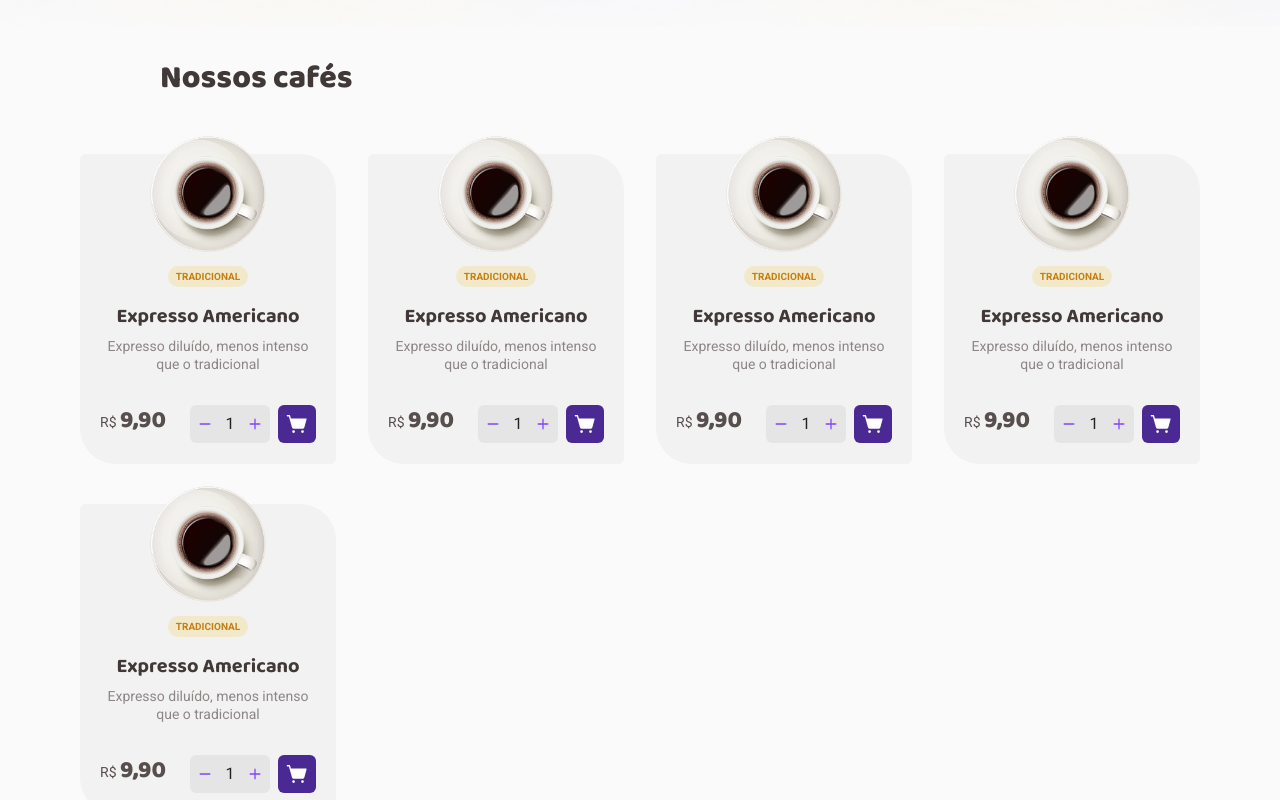
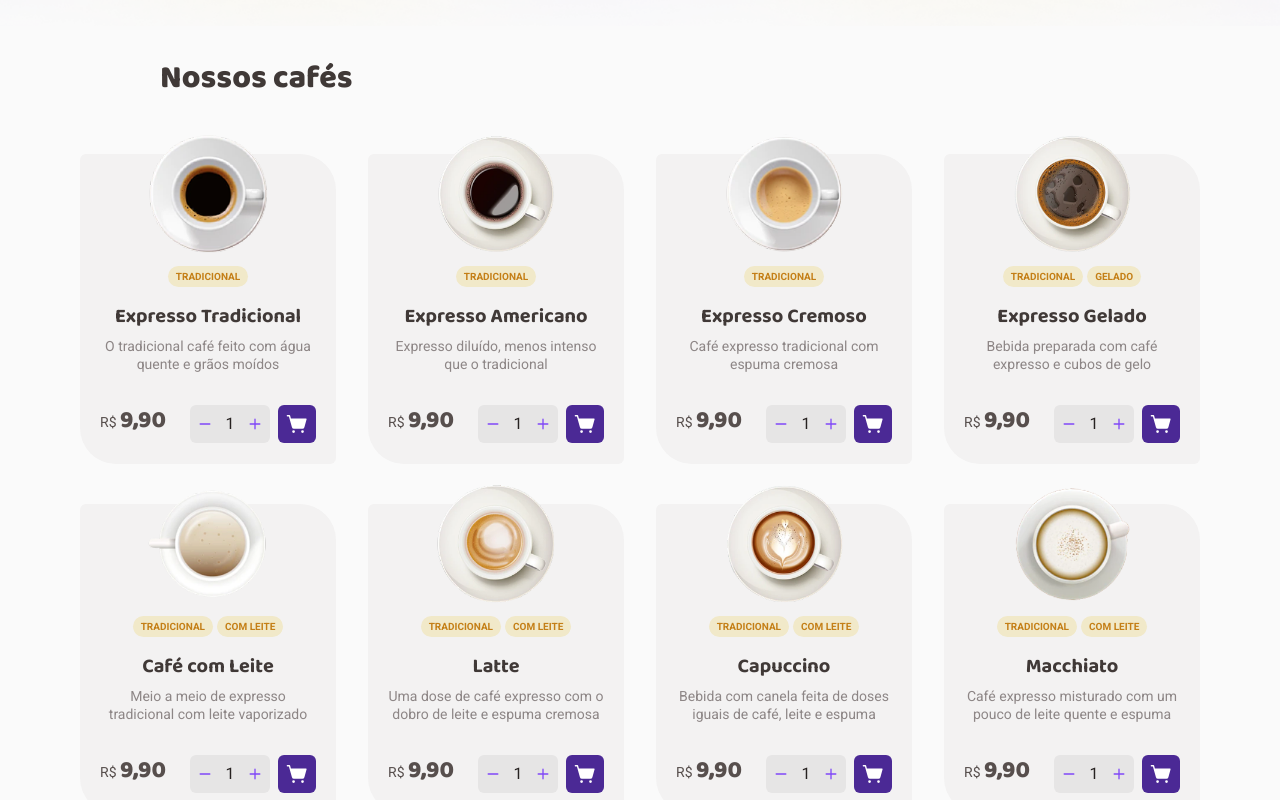
Before and after one commit to wander-alves/coffee-delivery, a React (Vite) app: page / in a window 1280 px wide. Shown: the part 640-1440 px from the top of the page. Built offline with nearby package versions, Linux system fonts and the light colour scheme.

Commit message:
feat: add cart context reducer

```diff
--- a/src/components/cart-controls/index.tsx
+++ b/src/components/cart-controls/index.tsx
@@ -1,30 +1,31 @@
 import { MinusIcon, PlusIcon } from '@phosphor-icons/react';
 
 import { CartControlsContainer } from './styles';
-import { useState } from 'react';
 
-export function CartControls() {
-  const [items, setItems] = useState(1);
+interface CartControlsProps {
+  quantity: number;
+  incrementQuantity: () => void;
+  decrementQuantity: () => void;
+}
 
+export function CartControls({
+  quantity,
+  incrementQuantity,
+  decrementQuantity,
+}: CartControlsProps) {
   function increment() {
-    if (items >= 99) {
-      return;
-    }
-    setItems((prev) => prev + 1);
+    incrementQuantity();
   }
 
   function decrement() {
-    if (items <= 1) {
-      return;
-    }
-    setItems((prev) => prev - 1);
+    decrementQuantity();
   }
   return (
     <CartControlsContainer>
       <button type="button" onClick={decrement}>
         <MinusIcon size={14} weight="bold" />
       </button>
-      <span>{items}</span>
+      <span>{quantity}</span>
       <button type="button" onClick={increment}>
         <PlusIcon size={14} weight="bold" />
       </button>
--- a/src/components/coffee-card/index.tsx
+++ b/src/components/coffee-card/index.tsx
@@ -7,26 +7,74 @@ import {
   TagList,
 } from './styles';
 
-import coffeeImage from '../../assets/images/expresso_americano.png';
 import { CartControls } from '../cart-controls';
 import { Button } from '../button';
+import { useContext, useState } from 'react';
+import { CartContext } from '../../context/cart-context';
 
-export function CoffeeCard() {
+export interface CoffeeProps {
+  id: string;
+  title: string;
+  description: string;
+  price: number;
+  imgUrl: string;
+  ingredients: {
+    id: string;
+    name: string;
+  }[];
+}
+
+export function CoffeeCard({ id, title, description, price, imgUrl, ingredients }: CoffeeProps) {
+  const { addCartItem } = useContext(CartContext);
+  const [quantity, setQuantity] = useState(1);
+  const [dollar, cents] = String(price).split('.');
+  const formattedPrice = String(dollar).concat(',', cents.padEnd(2, '0'));
+
+  function handleAddItem() {
+    const cartItem = {
+      id,
+      title,
+      price,
+      imgUrl,
+      quantity,
+    };
+    addCartItem(cartItem);
+  }
+
+  function incrementQuantity() {
+    if (quantity >= 99) {
+      return;
+    }
+    setQuantity((prev) => prev + 1);
+  }
+  function decrementQuantity() {
+    if (quantity <= 1) {
+      return;
+    }
+    setQuantity((prev) => prev - 1);
+  }
+
   return (
-    <CoffeeCardContainer>
-      <img src={coffeeImage} />
+    <CoffeeCardContainer id={id}>
+      <img src={imgUrl} />
       <TagList>
-        <TagItem>Tradicional</TagItem>
+        {ingredients.map(({ id, name }) => (
+          <TagItem key={id}>{name}</TagItem>
+        ))}
       </TagList>
-      <h2>Expresso Americano</h2>
-      <p>Expresso diluído, menos intenso que o tradicional</p>
+      <h2>{title}</h2>
+      <p>{description}</p>
       <CardPriceAndControlsContainer>
         <span>
-          R$ <strong>9,90</strong>
+          R$ <strong>{formattedPrice}</strong>
         </span>
         <CardControlsContainer>
-          <CartControls />
-          <Button variant="icon">
+          <CartControls
+            quantity={quantity}
+            incrementQuantity={incrementQuantity}
+            decrementQuantity={decrementQuantity}
+          />
+          <Button variant="icon" onClick={handleAddItem}>
             <ShoppingCartSimpleIcon size={22} weight="fill" />
           </Button>
         </CardControlsContainer>
--- a/src/components/coffee-list/index.tsx
+++ b/src/components/coffee-list/index.tsx
@@ -1,17 +1,35 @@
+import { useEffect, useState } from 'react';
 import { CoffeeCard } from '../coffee-card';
 import { CoffeeItemList, CoffeeListContainer } from './styles';
 
 export function CoffeeList() {
+  const [coffees, setCoffees] = useState<any[]>([]);
+  useEffect(() => {
+    async function getAPIData() {
+      const response = await fetch('/api/data.json');
+      const body = await response.json();
+      setCoffees(() => body.coffees);
+    }
+
+    getAPIData();
+  }, []);
+
   return (
     <CoffeeListContainer>
       <h1>Nossos cafés</h1>
 
       <CoffeeItemList>
-        <CoffeeCard />
-        <CoffeeCard />
-        <CoffeeCard />
-        <CoffeeCard />
-        <CoffeeCard />
+        {coffees.map((coffee) => (
+          <CoffeeCard
+            key={coffee.id}
+            id={coffee.id}
+            title={coffee.title}
+            description={coffee.description}
+            price={coffee.price}
+            ingredients={coffee.ingredients}
+            imgUrl={coffee.img_url}
+          />
+        ))}
       </CoffeeItemList>
     </CoffeeListContainer>
   );
--- a/src/components/header/index.tsx
+++ b/src/components/header/index.tsx
@@ -1,8 +1,12 @@
 import { MapPinIcon, ShoppingCartIcon } from '@phosphor-icons/react';
 import { CartItemsContainer, CustomerLocationAndCart, HeaderContainer } from './styles';
 import { Link } from 'react-router-dom';
+import { useContext } from 'react';
+import { CartContext } from '../../context/cart-context';
 
 export function Header() {
+  const { ordersCount } = useContext(CartContext);
+  const hasCartItems = ordersCount > 0;
   return (
     <HeaderContainer>
       <Link to="/">
@@ -15,7 +19,7 @@ export function Header() {
         </span>
         <Link to="/checkout">
           <ShoppingCartIcon weight="fill" size={22} />
-          <CartItemsContainer data-visible={false}>3</CartItemsContainer>
+          <CartItemsContainer data-visible={hasCartItems}>{ordersCount}</CartItemsContainer>
         </Link>
       </CustomerLocationAndCart>
     </HeaderContainer>
--- /dev/null
+++ b/src/context/cart-context.tsx
@@ -0,0 +1,55 @@
+import { createContext, useReducer, type ReactNode } from 'react';
+import { cartReducer, type OrderItem } from './cart-reducer';
+
+interface CartContextProps {
+  items: OrderItem[];
+  ordersCount: number;
+  addCartItem: (item: OrderItem) => void;
+  removeCartItem: (item: OrderItem) => void;
+}
+
+export const CartContext = createContext({} as CartContextProps);
+
+interface CartContextProviderProps {
+  children: ReactNode;
+}
+
+export function CartContextProvider({ children }: CartContextProviderProps) {
+  const [cartState, dispatch] = useReducer(cartReducer, {
+    items: [],
+    deliveryTax: 3.5,
+  });
+
+  function addCartItem(item: OrderItem) {
+    dispatch({
+      type: 'ADD_ON_CART',
+      payload: {
+        item,
+      },
+    });
+  }
+  function removeCartItem(item: OrderItem) {
+    dispatch({
+      type: 'REMOVE_FROM_CART',
+      payload: {
+        item,
+      },
+    });
+  }
+
+  const { items } = cartState;
+  const ordersCount = items.length;
+
+  return (
+    <CartContext.Provider
+      value={{
+        items,
+        ordersCount,
+        addCartItem,
+        removeCartItem,
+      }}
+    >
+      {children}
+    </CartContext.Provider>
+  );
+}
--- /dev/null
+++ b/src/context/cart-reducer.ts
@@ -0,0 +1,68 @@
+export interface OrderItem {
+  id: string;
+  title: string;
+  price: number;
+  quantity: number;
+}
+
+export interface Order {
+  items: OrderItem[];
+  deliveryTax: number;
+}
+
+interface ActionsTypes {
+  type: 'ADD_ON_CART' | 'REMOVE_FROM_CART';
+  payload: {
+    item: OrderItem;
+  };
+}
+
+export function cartReducer(state: Order, actions: ActionsTypes) {
+  switch (actions.type) {
+    case 'ADD_ON_CART': {
+      const itemOnCart = state.items.find((item) => item.id === actions.payload.item.id);
+      if (itemOnCart) {
+        return {
+          ...state,
+          items: state.items.map((item) => {
+            if (item.id === actions.payload.item.id) {
+              return {
+                ...item,
+                price: evaluateItemPrice(actions.payload.item.price, actions.payload.item.quantity),
+                quantity: actions.payload.item.quantity,
+              };
+            }
+            return {
+              ...item,
+              price: evaluateItemPrice(item.price, item.quantity),
+            };
+          }),
+        };
+      }
+      return {
+        ...state,
+        items: [
+          ...state.items,
+          {
+            ...actions.payload.item,
+            price: evaluateItemPrice(actions.payload.item.price, actions.payload.item.quantity),
+          },
+        ],
+      };
+    }
+    case 'REMOVE_FROM_CART': {
+      const filteredItemsList = state.items.filter((item) => item.id !== actions.payload.item.id);
+      return {
+        ...state,
+        items: filteredItemsList,
+      };
+    }
+    default:
+      return state;
+  }
+}
+
+function evaluateItemPrice(price: number, quantity: number) {
+  const itemPriceInt = price * 100;
+  return (itemPriceInt * quantity) / 100;
+}
```
Also changed, not shown: src/app.tsx (+6 -3 lines).
